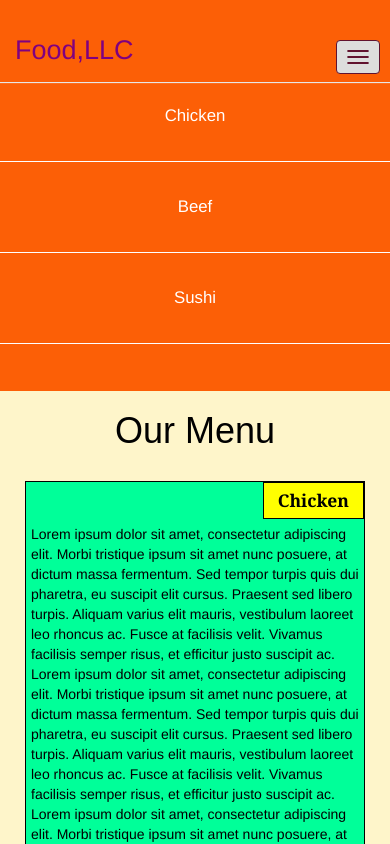
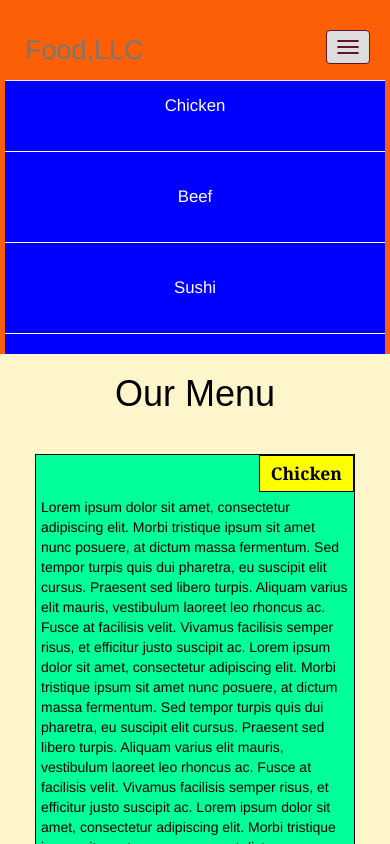
Before and after one commit to hanxiong1122/fullstack-course4-assignment, a plain HTML site: page assignment3/index.html in a window 390 px wide. Both pictures are taken after a click on the button "Toggle navigation". Shown: the top 844 px of the page. Drawn offline with Linux system fonts and the light colour scheme.

Commit message:
modified the background color of navbar list

```diff
--- a/assignment3/css/styles.css
+++ b/assignment3/css/styles.css
@@ -22,8 +22,9 @@ p {
   margin-left: auto;
   margin-right: auto;
   margin-top: 10px;
-  margin-bottom: 10px;
-  padding: 10px;
+  margin-bottom: 0px;
+  padding: 20px;
+  padding-bottom: 0px;
 }
 
 /* header*/
@@ -31,32 +32,42 @@ p {
   border: 0;
   background-color: #FC5F06;
   color: #FFFFFF;
+  padding-bottom: 0;
 }
+
 
 .navbar-header button.navbar-toggle, .navbar-header .icon-bar {
   border: 1px solid #61122f;
 }
 .navbar-header button.navbar-toggle {
   clear: both;
-  margin-top: -30px;
+  margin-top: -50px;
 }
 
 .nav-header {
   background-color: #FFFFFF;
+  marign-left: 0px;
+  marign-right: 0px;
 }
 
-.nav-brand {
+.nav-brand {s
   color: purple;
   font-size: 1.5em;
+  margin-top: -10px;
 }
 
 #nav-list {
   color: white;
+  background-color: blue;
+  margin-top: 0px;
+  margin-bottom: 0;
 }
+
 
 hr {
   border-color: white;
 }
+
 
 .item {
   text-align: center;
```
